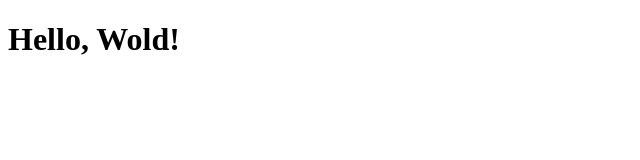
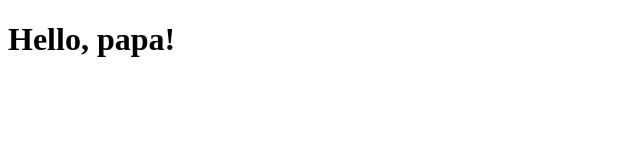
Before and after one commit to izhiltsov/izhiltsov.github.io, a plain HTML site: page index.html in a window 1280 px wide. Shown: the full height of the page, 0-640 px from the left. Drawn offline with Linux system fonts and the light colour scheme.

Commit message:
Fri, Apr 22, 2022, 9:52 PM +00:00

```diff
--- a/index.html
+++ b/index.html
@@ -7,6 +7,6 @@
     <title>My test paget</title>
 </head>
 <body>
-    <h1>Hello, Wold!</h1>
+    <h1>Hello, papa!</h1>
 </body>
 </html>
```
